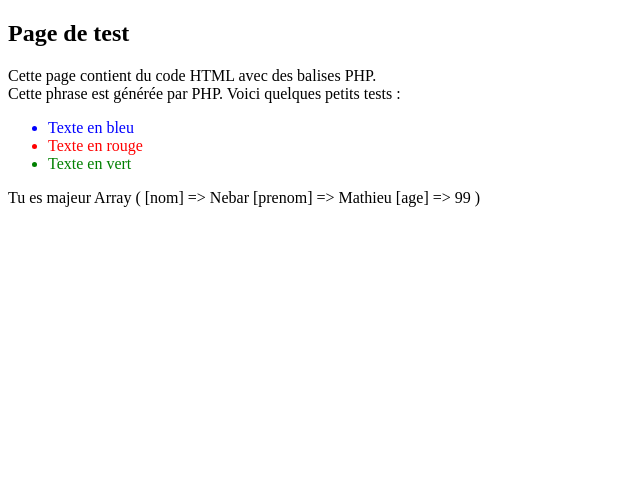
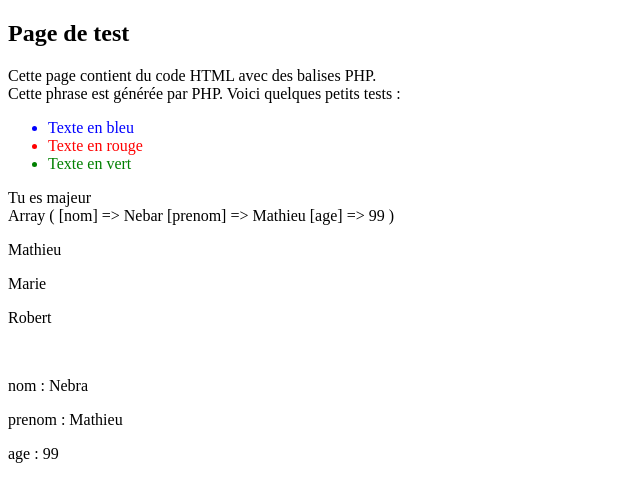
Before and after one commit to cedluck/GitCoursPHP, a PHP site: page /testphp.php in a window 1280 px wide. Shown: the top 502 px of the page, without its empty margins (0-640 px from the left). Run offline with PHP 8.4, Linux system fonts and the light colour scheme.

Commit message:
Adding 2 foreach functions

```diff
--- a/testphp.php
+++ b/testphp.php
@@ -27,11 +27,31 @@
 			echo 'Tu es majeur';
 			}
 		?>
-
+		<br/>
 		<?php
 		$personne = array ('nom' => 'Nebar', 'prenom' => 'Mathieu', 'age' => '99');//formating with an array
 		print_r($personne);//add a print_r to see what's in the array
+		?>
+		<br/>
+
+		<?php
+
+		$noms = array('Mathieu', 'Marie','Robert');
+		foreach($noms as $nom)//function foreach returns the name
+		{
+		echo '<p>' .$nom. '</p>';
+		}
+		?>
+		<br/>
+		<?php
+		$personne = array ('nom'=>'Nebra', 'prenom' => 'Mathieu', 'age' => 99);
+		foreach ($personne as $label => $detail)//foreach returns label and details
+		{
+			echo '<p>'.$label.' : '.$detail.'</p>';
+		}
 
 		?>
+
+
     </body>
 </html>
```
